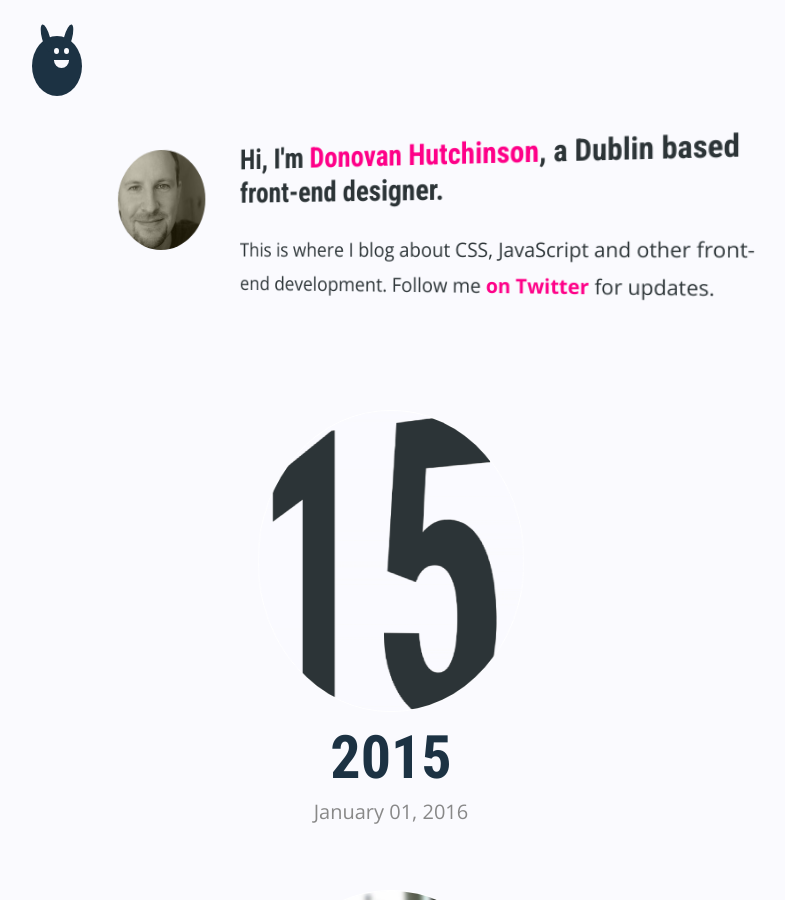
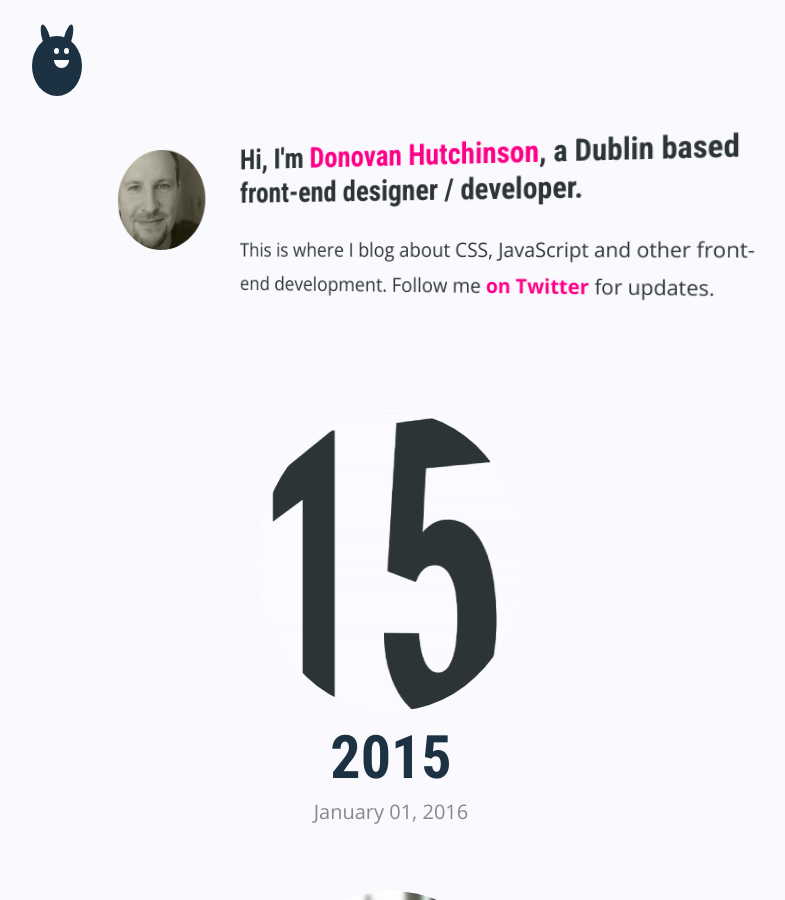
Before and after one commit to donovanh/donovanh.github.com, a Jekyll site: the page built from index.html, in a window 1280 px wide and 900 px high. Shown: the whole window, without its empty margins (249-1034 px from the left). Built offline with Jekyll 4.4.1, drawn with Linux system fonts in a browser that asks for light colours; nearby versions of some CDN libraries; the list of posts is cut into pages by our own code.

Commit message:
Updating title

```diff
--- a/index.html
+++ b/index.html
@@ -10,7 +10,7 @@ bodyTag: home
       <img src="/images/me.jpeg" alt="Sure it's himself" width="100">
     </section>
     <section class="content">
-      <h2>Hi, I'm <a href="/about/">Donovan Hutchinson</a>, a Dublin based front-end designer.</h2>
+      <h2>Hi, I'm <a href="/about/">Donovan Hutchinson</a>, a Dublin based front-end designer / developer.</h2>
       <p>This is where I blog about CSS, JavaScript and other front-end development. Follow me <a href="https://twitter.com/donovanh">on Twitter</a> for updates.</p>
     </section>
   </section>
```
